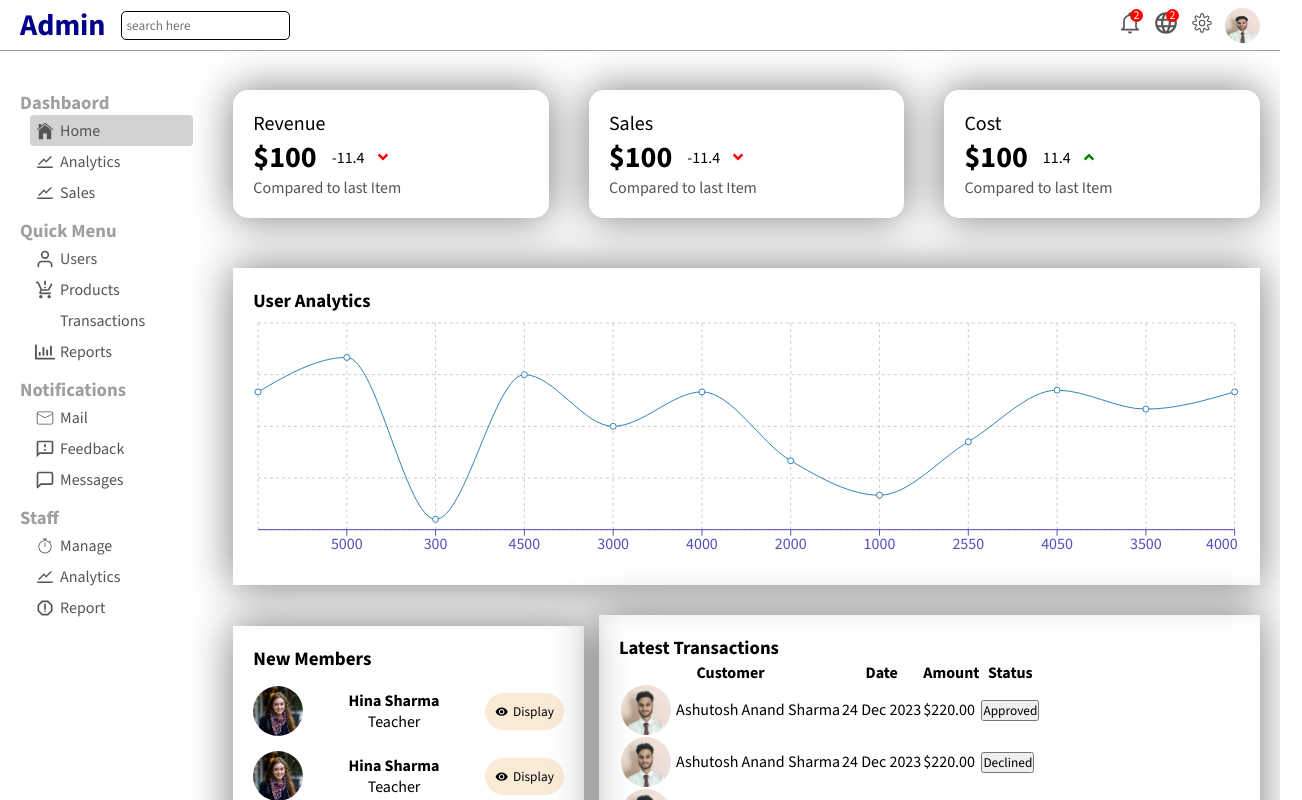
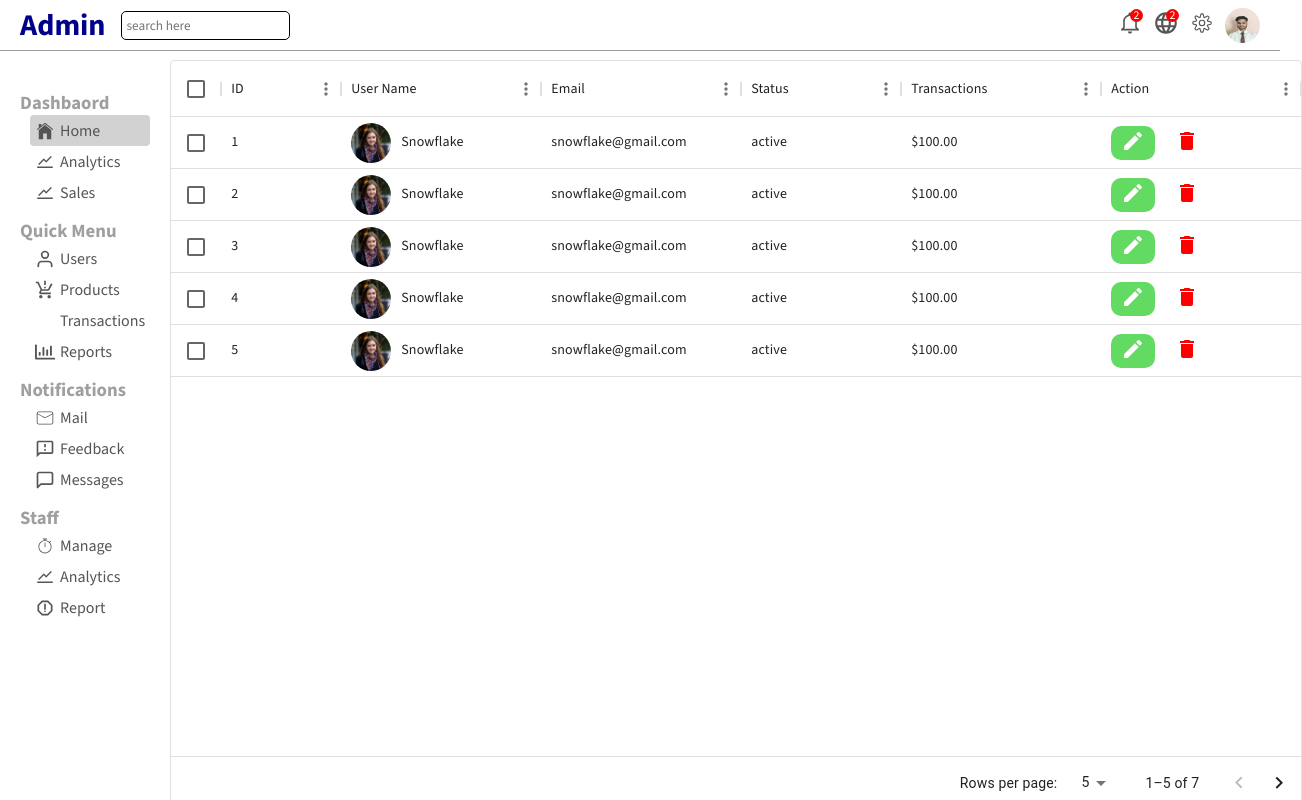
Before and after one commit to Ashutoshvashisht007/Admin-Portal, a React (Vite) app: page /users in a window 1280 px wide. Shown: the top 800 px of the page, 1302 px wide, since content can reach past the window. Built offline with nearby package versions, Linux system fonts and the light colour scheme; some icons are missing.

Commit message:
user List 90 % done, edit btn remaining

```diff
--- a/package.json
+++ b/package.json
@@ -10,9 +10,14 @@
     "preview": "vite preview"
   },
   "dependencies": {
+    "@emotion/react": "^11.11.3",
+    "@emotion/styled": "^11.11.0",
+    "@mui/material": "^5.15.1",
+    "@mui/x-data-grid": "^6.18.6",
     "react": "^18.2.0",
     "react-dom": "^18.2.0",
     "react-icons": "^4.12.0",
+    "react-router-dom": "^6.21.1",
     "recharts": "^2.10.3"
   },
   "devDependencies": {
--- a/src/App.jsx
+++ b/src/App.jsx
@@ -3,15 +3,30 @@ import { Navbar } from './Components/Navbar/Navbar.jsx'
 import { Sidebar } from './Components/sidebar/Sidebar.jsx'
 import "./App.css"
 import { Home } from './pages/home/Home.jsx'
+import {
+  BrowserRouter,
+  Routes,
+  Route,
+} from "react-router-dom";
+import { UserList } from './pages/userList/UserList.jsx'
 
 function App(){
-  return (<div>
-    <Navbar/>
-    <div className="container">
-      <Sidebar/>
-      <Home/>
-    </div>
-  </div>)
+  return (
+    <>
+      <BrowserRouter>
+        <Navbar/>
+        <div className="container">
+          <Sidebar/>
+          <Routes>
+            <Route path="/">
+              <Route index element={<Home/>}/>
+              <Route path="users" element={<UserList/>}/>
+            </Route>
+          </Routes>
+        </div>
+      </BrowserRouter>
+    </>
+  )
 }
 
 export default App
--- a/src/Components/chart/chart.css
+++ b/src/Components/chart/chart.css
@@ -4,6 +4,7 @@
     -webkit-box-shadow: 0px 0px 40px 2px rgba(0,0,0,0.48);
     -moz-box-shadow: 0px 0px 40px 2px rgba(0,0,0,0.48);
     box-shadow: 0px 0px 40px 2px rgba(0,0,0,0.48);
+    border-radius: 15px;
 }
 
 .chartTitle{
--- a/src/Components/widgetLarge/widgetLarge.css
+++ b/src/Components/widgetLarge/widgetLarge.css
@@ -5,21 +5,61 @@
     box-shadow: 0px 0px 40px 2px rgba(0,0,0,0.48);
     padding: 20px;
     margin-left: 15px;
+    border-radius: 15px;
+}
+
+.widgetLargeTable{
+    width: 100%;
+    border-spacing: 15px;
+}
+
+.widgetLargeHeading{
+    text-align: left  ;
 }
 
 .widgetLargeTd{
     display: flex;
     align-items: center;
+    font-weight: bold;
 }
 
 .widgetLargeImage{
     height: 50px;
     width: 50px;
     border-radius: 50%;
-    margin-right: 5px;
     object-fit: cover;
+    margin-right: 10px;
 }
 
 .widgetLargeDate{
-    margin-left: 5px;
+    font-weight: 400;
 }
+
+.widgetLargeAmount{
+    font-weight: 400;
+}
+
+.WidgetLargeButtonApproved{
+    padding: 7px 7px;
+    border: none;
+    color: green;
+    background: #e5faf2;
+    border-radius: 10px;
+    cursor: pointer;
+}
+.WidgetLargeButtonDeclined{
+    padding: 7px 7px;
+    border: none;
+    color: red;
+    background: #e5faf2;
+    border-radius: 10px;
+    cursor: pointer;
+}
+.WidgetLargeButtonPending{
+    padding: 7px 7px;
+    border: none;
+    color: #6077a9;
+    background: #e5faf2;
+    border-radius: 10px;
+    cursor: pointer;
+}
--- a/src/Components/widgetSmall/WidgetSmall.jsx
+++ b/src/Components/widgetSmall/WidgetSmall.jsx
@@ -42,6 +42,17 @@ export const WidgetSmall = () => {
                     Display
                 </button>
             </li>
+            <li className="widgetSmallListItem">
+                <img src="assets/pic/Users.jpg" alt="" className="userProfile" />
+                <div className="widgetSmallUser">
+                    <span className="widgetSmallUsername">Hina Sharma</span>
+                    <span className="widgetSmallUsertitle">Teacher</span>
+                </div>
+                <button className="widgetSmallButton">
+                    <MdVisibility className="widgetSmallIcon"/>
+                    Display
+                </button>
+            </li>
         </ul>
     </div>
   )
--- a/src/Components/widgetSmall/widgetSmall.css
+++ b/src/Components/widgetSmall/widgetSmall.css
@@ -4,6 +4,7 @@
     -moz-box-shadow: 0px 0px 40px 2px rgba(0,0,0,0.48);
     box-shadow: 0px 0px 40px 2px rgba(0,0,0,0.48);
     padding: 20px;
+    border-radius: 15px;
 }
 
 .widgetSmallTitle{
--- a/src/dummyData.js
+++ /dev/null
@@ -1,51 +0,0 @@
-export const userData = [
-        {
-          name: 'Jan',
-          "Active Users": 4000,
-        },
-        {
-          name: 'Feb',
-          "Active Users": 5000,
-        },
-        {
-          name: 'March',
-          "Active Users": 300,
-        },
-        {
-          name: 'April',
-          "Active Users": 4500,
-        },
-        {
-          name: 'May',
-          "Active Users": 3000,
-        },
-        {
-          name: 'June',
-          "Active Users": 4000,
-        },
-        {
-          name: 'July',
-          "Active Users": 2000,
-        },
-        {
-          name: 'Aug',
-          "Active Users": 1000,
-        },
-        {
-          name: 'Sept',
-          "Active Users": 2550,
-        },
-        {
-          name: 'Oct',
-          "Active Users": 4050,
-        },
-        {
-          name: 'Nov',
-          "Active Users": 3500,
-        },
-        {
-          name: 'Dec',
-          "Active Users": 4000,
-        },
-
-      ];
--- /dev/null
+++ b/src/dummyData.jsx
@@ -0,0 +1,61 @@
+export const userData = [
+        {
+          name: 'Jan',
+          "Active Users": 4000,
+        },
+        {
+          name: 'Feb',
+          "Active Users": 5000,
+        },
+        {
+          name: 'March',
+          "Active Users": 300,
+        },
+        {
+          name: 'April',
+          "Active Users": 4500,
+        },
+        {
+          name: 'May',
+          "Active Users": 3000,
+        },
+        {
+          name: 'June',
+          "Active Users": 4000,
+        },
+        {
+          name: 'July',
+          "Active Users": 2000,
+        },
+        {
+          name: 'Aug',
+          "Active Users": 1000,
+        },
+        {
+          name: 'Sept',
+          "Active Users": 2550,
+        },
+        {
+          name: 'Oct',
+          "Active Users": 4050,
+        },
+        {
+          name: 'Nov',
+          "Active Users": 3500,
+        },
+        {
+          name: 'Dec',
+          "Active Users": 4000,
+        },
+
+      ];
+
+export const userRows = [
+        { id: 1, username: 'Snowflake', avatar: 'assets/pic/Users.jpg', email: "snowflake@gmail.com", status: "active", transactions: "$100.00" },
+        { id: 2, username: 'Snowflake', avatar: 'assets/pic/Users.jpg', email: "snowflake@gmail.com", status: "active", transactions: "$100.00" },
+        { id: 3, username: 'Snowflake', avatar: 'assets/pic/Users.jpg', email: "snowflake@gmail.com", status: "active", transactions: "$100.00" },
+        { id: 4, username: 'Snowflake', avatar: 'assets/pic/Users.jpg', email: "snowflake@gmail.com", status: "active", transactions: "$100.00" },
+        { id: 5, username: 'Snowflake', avatar: 'assets/pic/Users.jpg', email: "snowflake@gmail.com", status: "active", transactions: "$100.00" },
+        { id: 6, username: 'Snowflake', avatar: 'assets/pic/Users.jpg', email: "snowflake@gmail.com", status: "active", transactions: "$100.00" },
+        { id: 7, username: 'Snowflake', avatar: 'assets/pic/Users.jpg', email: "snowflake@gmail.com", status: "active", transactions: "$100.00" },
+    ];
--- a/src/pages/home/Home.jsx
+++ b/src/pages/home/Home.jsx
@@ -2,7 +2,7 @@ import React from 'react'
 import "./Home.css"
 import { FeaturedInfo } from '../../Components/featuredinfo/Featuredinfo'
 import { Chart } from '../../Components/chart/Chart'
-import {userData} from '../../dummyData.js'
+import {userData} from '../../dummyData'
 import { WidgetSmall } from '../../Components/widgetSmall/WidgetSmall.jsx'
 import { WidgetLarge } from '../../Components/widgetLarge/WidgetLarge.jsx'
 
--- /dev/null
+++ b/src/pages/userList/UserList.jsx
@@ -0,0 +1,87 @@
+import React, { useState } from 'react'
+import "./userlist.css"
+import { DataGrid } from '@mui/x-data-grid';
+import { userRows } from '../../dummyData';
+import EditIcon from '@mui/icons-material/Edit';
+import DeleteIcon from '@mui/icons-material/Delete';
+import { Link } from 'react-router-dom';
+
+
+export const UserList = () => {
+
+    const [data,setData] = useState(userRows);
+
+    const handleDelete = (id) => {
+        setData(data.filter(item=>item.id !== id))
+    }
+
+    const userColumns = [
+        {
+            field: 'id',
+            headerName: 'ID',
+            width: 120
+        },
+        {
+            field: 'username',
+            headerName: 'User Name',
+            width: 200,
+            renderCell: (params) => {
+                return (
+                    <div className='userName'>
+                        <img className='userNameImg' src={params.row.avatar} alt="" />
+                        {params.row.username}
+                    </div>
+                )
+            }
+        },
+        {
+            field: 'email',
+            headerName: 'Email',
+            width: 200,
+        },
+        {
+            field: 'status',
+            headerName: 'Status',
+            width: 160,
+            description: 'This column has a value getter and is not sortable.',
+            sortable: false,
+        },
+        {
+            field: 'transactions',
+            headerName: 'Transactions',
+            width: 200
+        },
+        {
+            field: "action",
+            headerName: "Action",
+            width: 200,
+            renderCell: (params)=> {
+                return (
+                    <div className='divButton'>
+                    <Link to={"/user/" + params.row.id}>
+                        <button className="editButton"><EditIcon/></button>
+                    </Link>
+                    <button className="deleteButton" onClick={()=>handleDelete(params.row.id)}><DeleteIcon/></button>
+                    </div>
+                )
+            }
+        },
+    ];
+
+    return (
+        <div className='userList'>
+            <DataGrid
+                rows={data}
+                columns={userColumns}
+                initialState={{
+                    pagination: {
+                        paginationModel: { page: 0, pageSize: 5 },
+                    },
+                }}
+                pageSizeOptions={[0, 5,10]}
+                checkboxSelection
+            />
+
+        </div>
+    )
+}
--- /dev/null
+++ b/src/pages/userList/userlist.css
@@ -0,0 +1,39 @@
+.userList{
+    flex: 4;
+}
+
+.userName{
+    display: flex;
+    align-items: center;
+}
+
+.userNameImg{
+    height: 40px;
+    width: 40px;
+    border-radius: 50%;
+    margin-right: 10px;
+    object-fit: cover;
+}
+
+.divButton{
+    display: flex;
+    align-items: center;
+}
+
+.editButton{
+    padding: 3px 10px;
+    border: none;
+    background: #63db63;
+    border-radius: 10px;
+    color: white;
+    cursor: pointer;
+}
+
+.deleteButton{
+    padding: 5px 10px;
+    color: red;
+    border: none;
+    background: white;
+    margin-left: 10px;
+    cursor: pointer;
+}
```
Also changed, not shown: src/Components/sidebar/Sidebar.jsx (+10 -4 lines), 1 other file (tests, documents, lock files or other folders).
